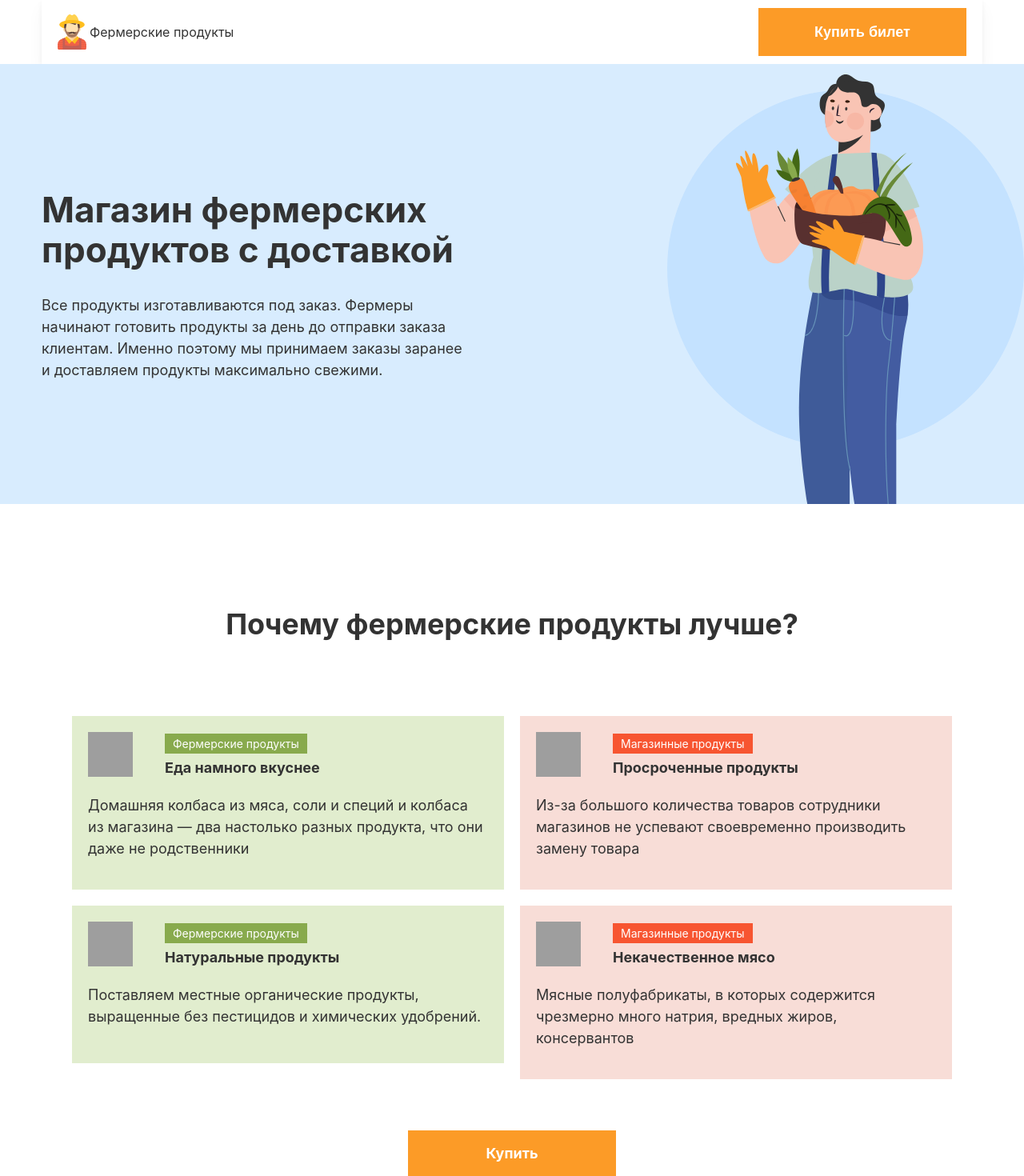
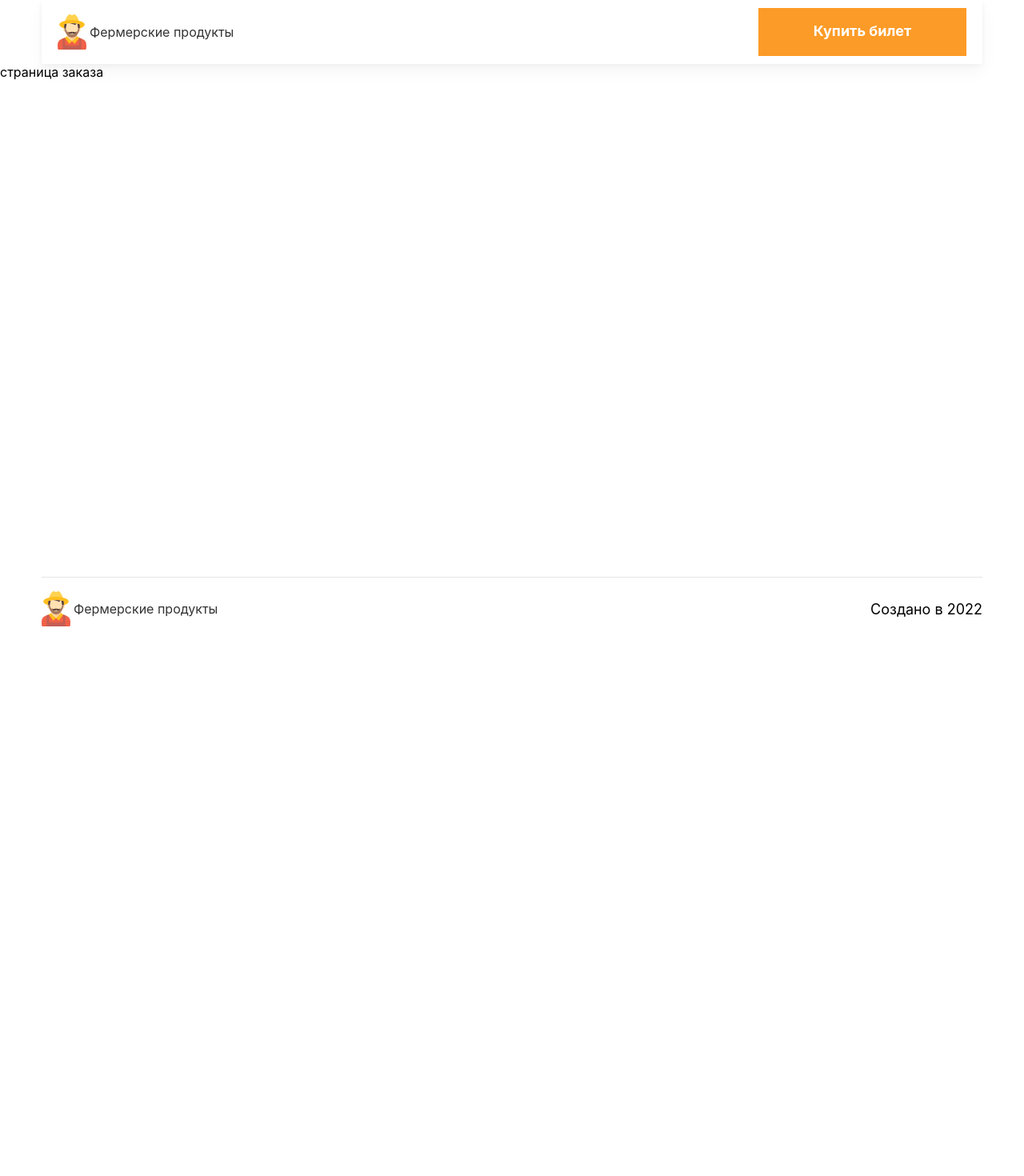
Before and after one commit to blessMe-Padre/farm-products-sec, a React (Create React App) app: page /order in a window 1280 px wide. Shown: the top 1470 px of the page at 80% size. After the commit the page ends 800 px from the top, so only its background shows below. Built offline with nearby package versions, Linux system fonts and the light colour scheme; grey boxes are pictures that could not be loaded.

Commit message:
добавляет роутинг и страницу order

```diff
--- a/src/App.js
+++ b/src/App.js
@@ -1,19 +1,23 @@
 import React from 'react';
-import PageWrapper from './components/layout/PageWrapper';
+import { Routes, Route } from 'react-router-dom';
+
+
 import Main from './pages/Main';
 import Order from './pages/Order';
 
+import PageWrapper from './components/layout/PageWrapper';
 
-export const AppRoute = {
-  MAIN: '/',
-  ORDER: '/order',
-};
 
 function App() {
   return (
-    <>
-      <PageWrapper />
-    </>
+
+    <Routes>
+      <Route path="/" element={< PageWrapper />}>
+        <Route index path="/" element={<Main />} />
+        <Route path="order" element={<Order />} />
+      </Route>
+    </Routes>
+
   );
 }
 
--- a/src/components/blocks/Feature-list.jsx
+++ b/src/components/blocks/Feature-list.jsx
@@ -54,7 +54,7 @@ const FeatureList = ({ features }) => {
                     </FeaturesItem>
                 ))}
             </FeaturesUl>
-            <Button link={"/"}>Купить</Button>
+            <Button link={"/order"}>Купить</Button>
         </Features>
     ) : null;
 }
--- a/src/components/layout/Header.jsx
+++ b/src/components/layout/Header.jsx
@@ -28,7 +28,7 @@ const Header = () => {
         <Container>
             <Wrapper>
                 <Logo />
-                <Button to={'/order'}>Купить билет</Button >
+                <Button link={'/order'}>Купить билет</Button >
             </Wrapper>
         </Container>
     )
--- a/src/components/layout/PageWrapper.jsx
+++ b/src/components/layout/PageWrapper.jsx
@@ -3,8 +3,7 @@ import styled from 'styled-components';
 
 import Header from './Header';
 import Footer from './Footer';
-import Main from './../../pages/Main';
-
+import { Outlet } from 'react-router-dom';
 
 const Wrapper = styled.div`
     min-height: 100vh;
@@ -18,7 +17,7 @@ const PageWrapper = () => {
         <Wrapper>
             <Header />
             <main>
-                <Main />
+                <Outlet />
             </main>
             <Footer />
         </Wrapper >
--- a/src/components/ui/logo/Logo.jsx
+++ b/src/components/ui/logo/Logo.jsx
@@ -1,8 +1,9 @@
 import React from 'react';
 import styled from 'styled-components';
 import logo from '../../../assets/logo.svg';
+import { Link } from 'react-router-dom';
 
-const LogoLink = styled.a`
+const LogoLink = styled(Link)`
     display: flex;
     margin-left: -4px;
     height: 44px;
@@ -20,7 +21,7 @@ const LogoLink = styled.a`
 
 const Logo = () => {
     return (
-        <LogoLink href='/'>
+        <LogoLink to='/'>
             <img src={logo} alt="логотип" />
             <span>Фермерские продукты</span>
         </LogoLink>
```
